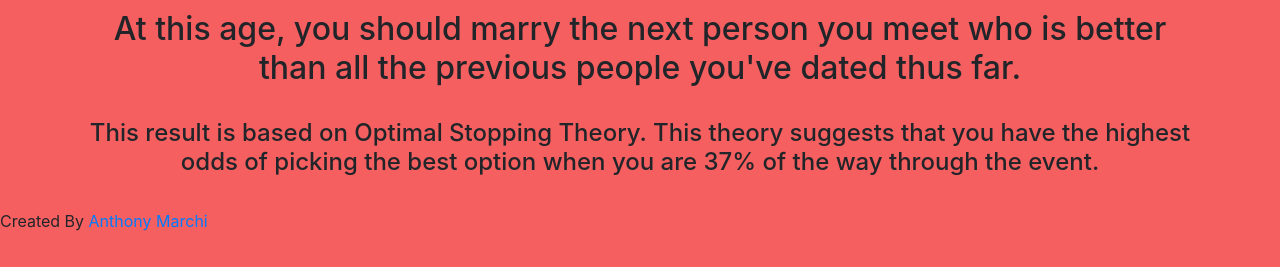
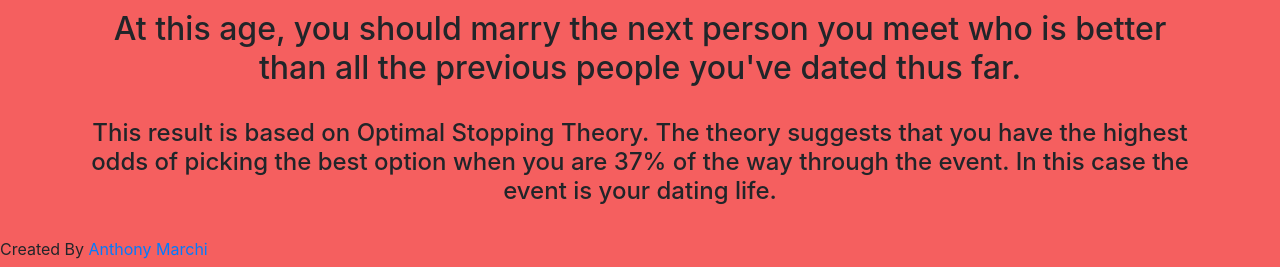
Before and after one commit to anthonyjmarchi/Kepler-Dating-Website, a plain HTML site: page index.html in a window 1280 px wide. Both pictures are taken after typing "Sample", "Sample" into the empty fields and a click on the button "Submit". Shown: the part 533-800 px from the top of the page. Drawn offline with nearby package versions, Linux system fonts and the light colour scheme.

Commit message:
Update index.html

```diff
--- a/index.html
+++ b/index.html
@@ -49,8 +49,8 @@
             var final = start + kepler;
 
             document.getElementById("answer").innerText= final + " years old";
-            document.getElementById("info").innerText= "At this age, you should marry the next person you meet who is better than all the previous people you've dated thus far."
-            document.getElementById("moreInfo").innerText = "This result is based on Optimal Stopping Theory.  This theory suggests that you have the highest odds of picking the best option when you are 37% of the way through the event."
+            document.getElementById("info").innerText= "At this age, you should marry the next person you meet who is better than all the previous people you've dated thus far.  "
+            document.getElementById("moreInfo").innerText = "This result is based on Optimal Stopping Theory.  The theory suggests that you have the highest odds of picking the best option when you are 37% of the way through the event.  In this case the event is your dating life."
         }
  </script>
 </body>
```
